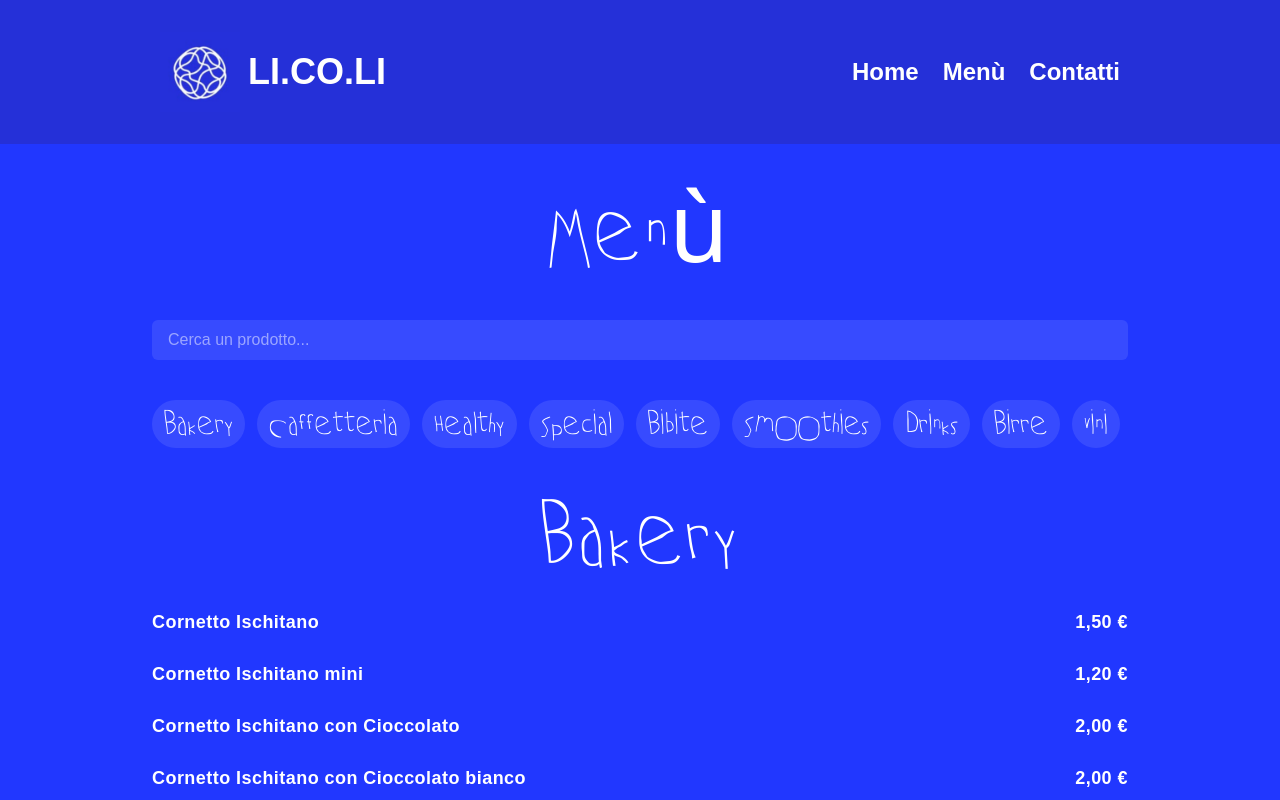
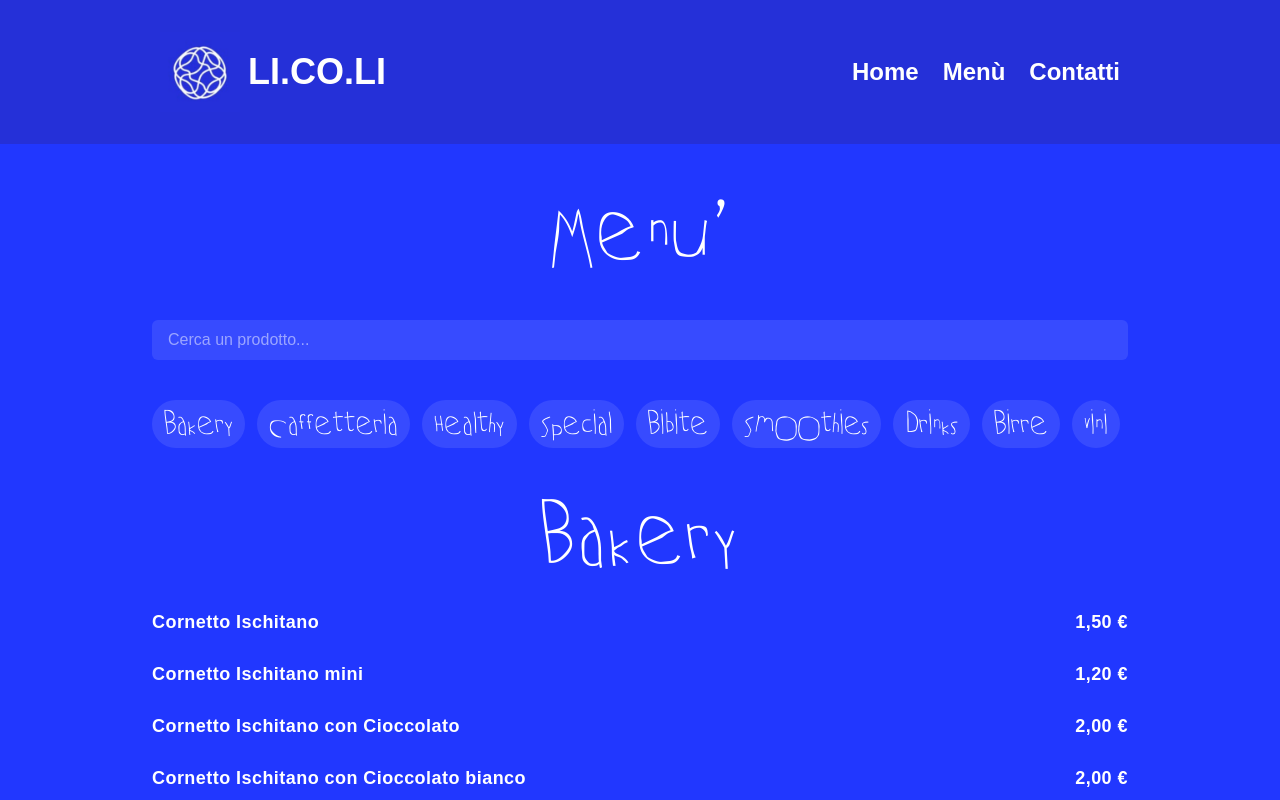
Before and after one commit to CodeKappa104/licoli.it, a Next.js app: page /menu in a window 1280 px wide. Shown: the top 800 px of the page. Built offline with nearby package versions, Linux system fonts and the light colour scheme.

Commit message:
Fix typo in Menu header text

```diff
--- a/app/menu/page.tsx
+++ b/app/menu/page.tsx
@@ -148,7 +148,7 @@ export default function MenuPage() {
             className="text-8xl mb-6 tracking-wide text-center"
             style={{ fontFamily: "var(--sections-font)" }}
           >
-            Menù
+            Menu'
           </h1>
         </header>
 
```
